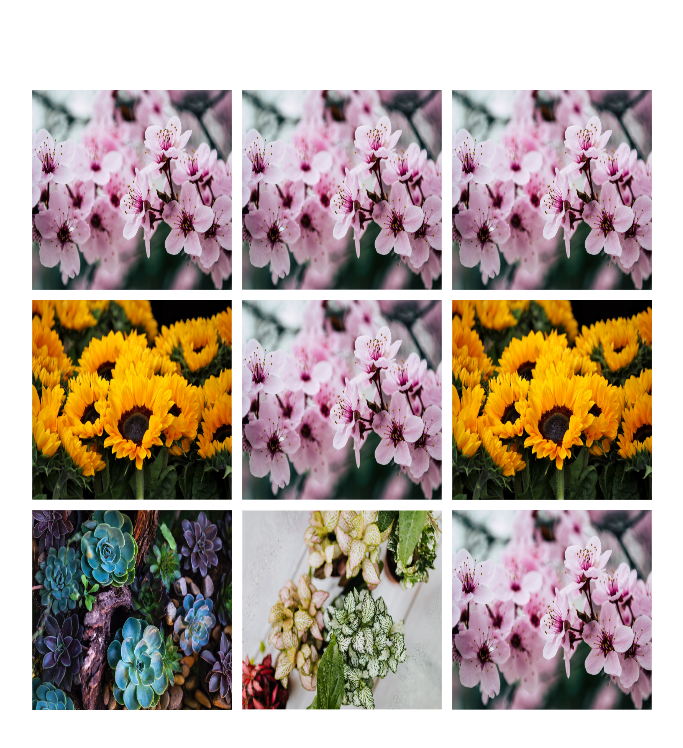
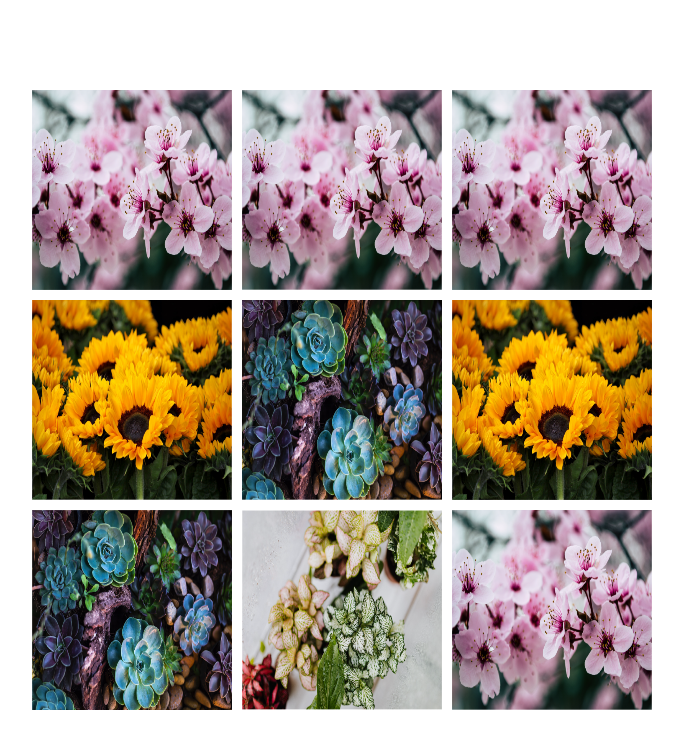
Before and after one commit to shagnprt/JavaScript-Projects, a plain HTML site: page index.html in a window 1280 px wide. Shown: the whole page, without its empty margins (298-981 px from the left). Drawn offline with Linux system fonts and the light colour scheme.

Commit message:
Update index.html

```diff
--- a/index.html
+++ b/index.html
@@ -14,7 +14,7 @@
     <img src="https://github.com/shagnprt/JavaScript-Projects/blob/main/Images/plant1-small.png">
     <img src="https://github.com/shagnprt/JavaScript-Projects/blob/main/Images/plant1.png">
     <img src="https://github.com/shagnprt/JavaScript-Projects/blob/main/Images/plant2-small.png">
-    <img src="https://github.com/shagnprt/JavaScript-Projects/blob/main/plant1-small.png">
+    <img src="https://github.com/shagnprt/JavaScript-Projects/blob/main/Images/plant3-small.png">
     <img src="https://github.com/shagnprt/JavaScript-Projects/blob/main/plant2.png">
     <img src="https://github.com/shagnprt/JavaScript-Projects/blob/main/plant3.png">
     <img src="https://github.com/shagnprt/JavaScript-Projects/blob/main/plant5.png">
```
